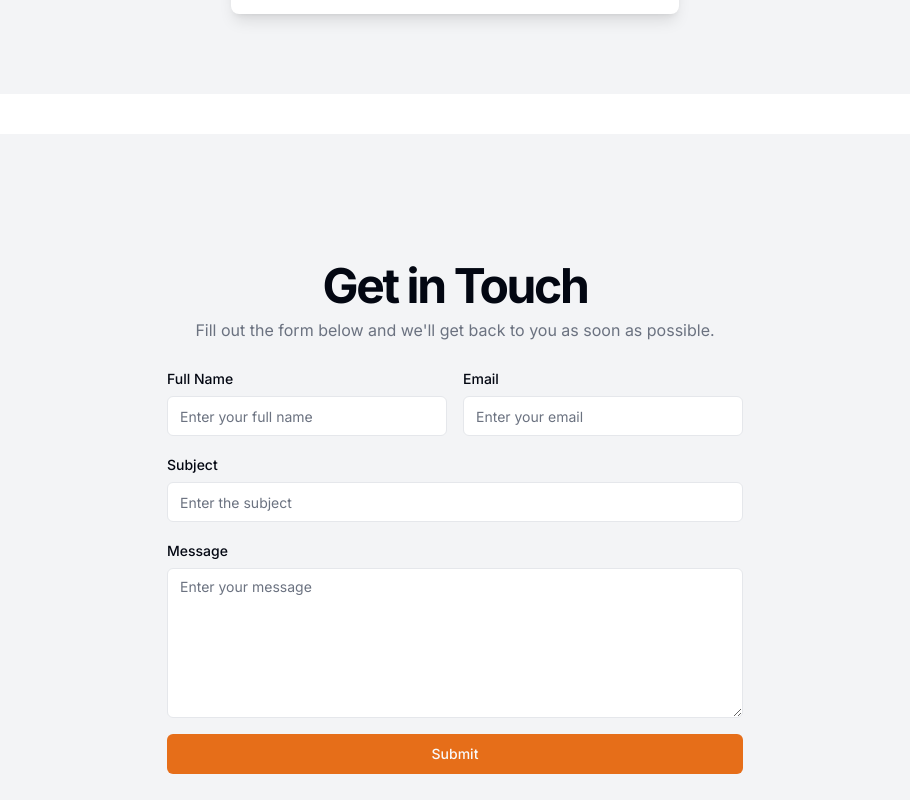
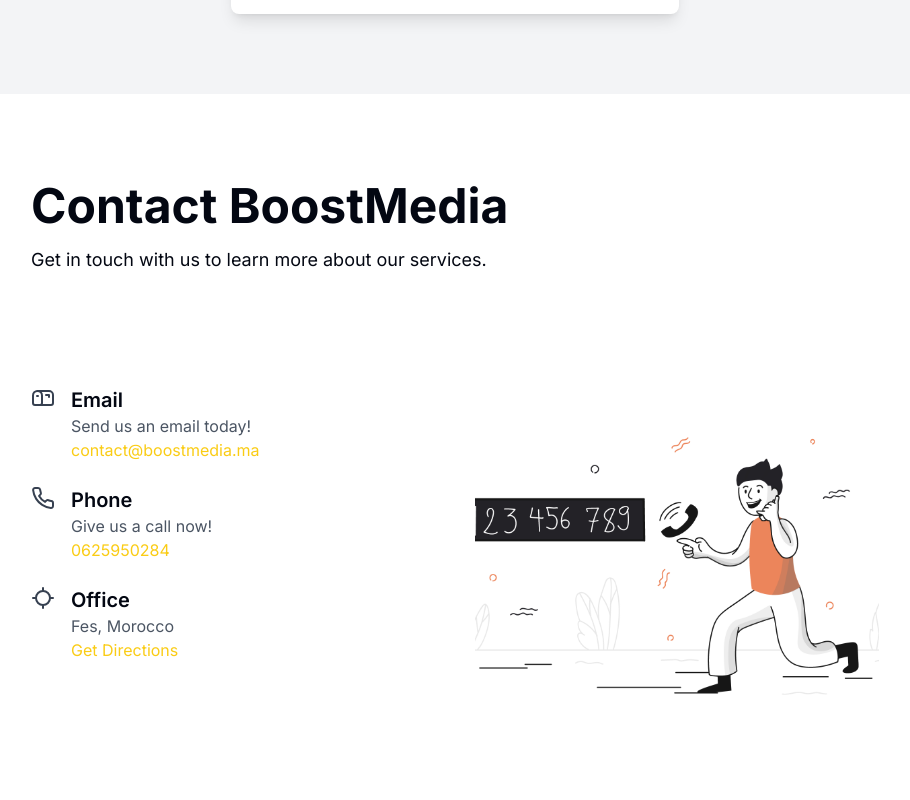
Before and after one commit to ayoubben18/boostmedia, a Next.js app: page / in a window 1280 px wide. Shown: the part 3500-4300 px from the top of the page, without its empty margins (185-1095 px from the left). Built offline with nearby package versions, Linux system fonts and the light colour scheme.

Commit message:
Fix import path in ContactUS.tsx

```diff
--- a/src/app/page.tsx
+++ b/src/app/page.tsx
@@ -1,7 +1,7 @@
 import BentoBox from "@/components/BentoBox";
 import BoostPresence from "@/components/BoostPresence";
 import ContactForm from "@/components/ContactForm";
-// import ContactUs from "@/components/ContactUs";
+import ContactUs from "@/components/ContactUs";
 import HeroSection from "@/components/HeroSection";
 import OurTeam from "@/components/OurTeam";
 import Recomendation from "@/components/Recomendation";
@@ -20,7 +20,7 @@
       <div className="bg-gray-100 w-full">
         <Recomendation />
       </div>
-      {/* <ContactUs /> */}
+      <ContactUs />
       <ContactForm />
     </main>
   );
--- a/src/components/ContactUS.tsx
+++ b/src/components/ContactUS.tsx
@@ -1,8 +1,3 @@
-/**
- * v0 by Vercel.
- * @see https://v0.dev/t/YUWo5smKsYe
- * Documentation: https://v0.dev/docs#integrating-generated-code-into-your-nextjs-app
- */
 import Image from "next/image";
 import Link from "next/link";
 
```
